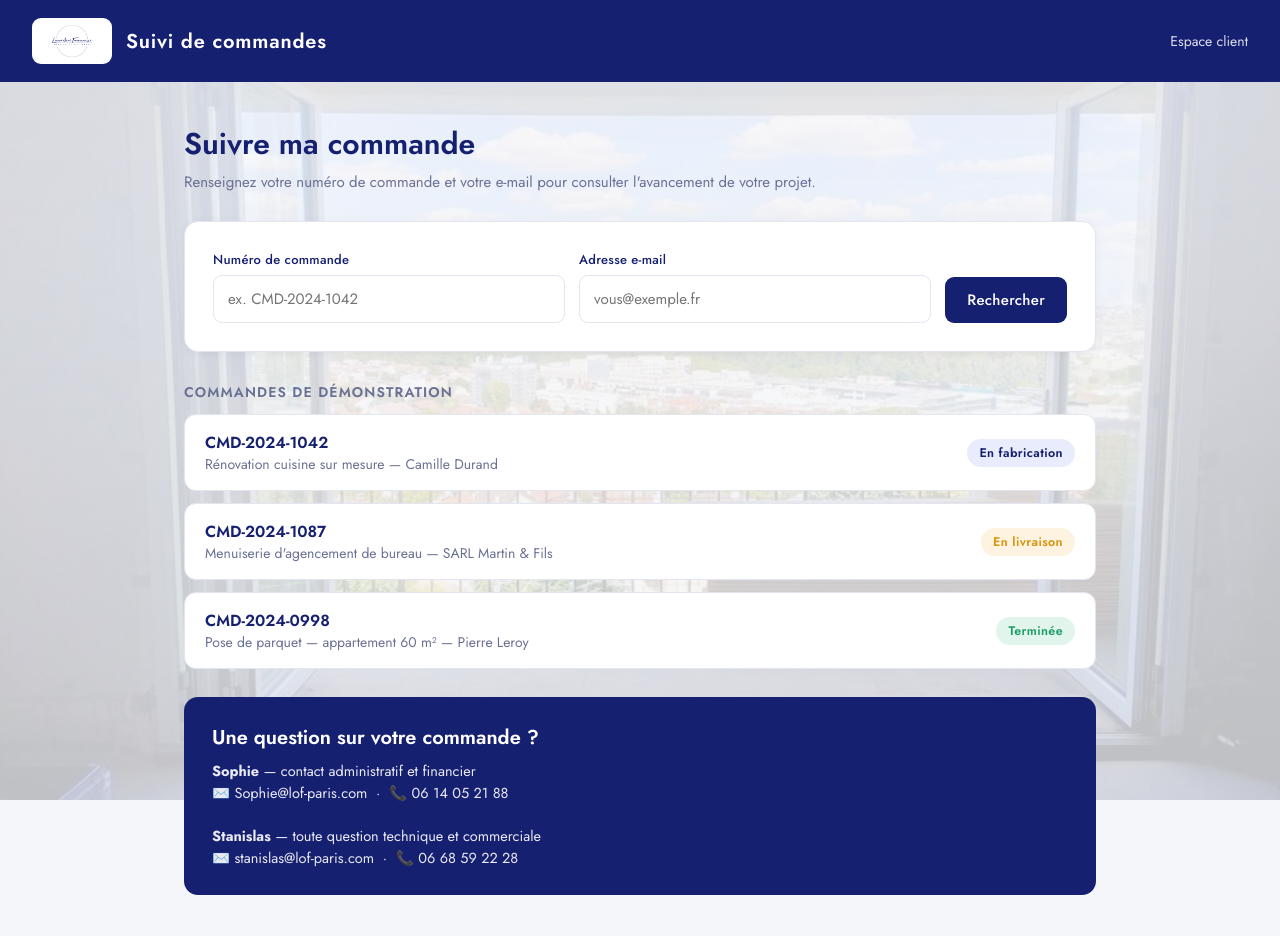
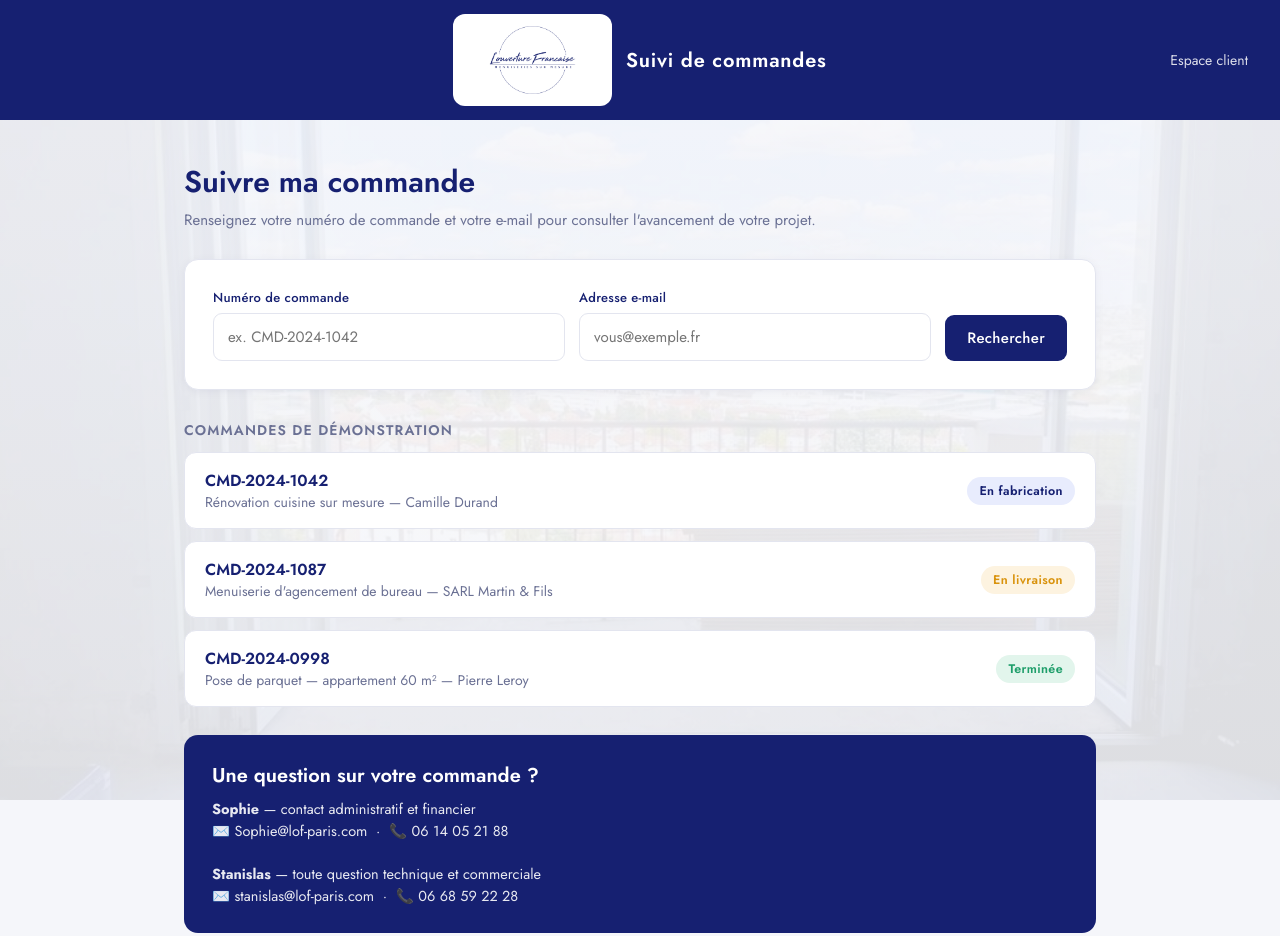
Before and after one commit to stanislas-LOF/prototype-portail, a plain HTML site: page prototype-suivi-commandes/index.html in a window 1280 px wide. Drawn offline with Linux system fonts and the light colour scheme.

Commit message:
Voile de fond plus opaque ; logo centré et agrandi dans le header

```diff
--- a/prototype-suivi-commandes/index.html
+++ b/prototype-suivi-commandes/index.html
@@ -30,18 +30,19 @@ body{
 header{
   background:var(--navy);
   color:var(--white);
-  padding:18px 32px;
+  padding:14px 32px;
   display:flex;
   align-items:center;
-  justify-content:space-between;
+  justify-content:center;
+  position:relative;
 }
 .brand{display:flex;align-items:center;gap:14px;font-size:20px;font-weight:600;letter-spacing:.04em;}
-.brand img{height:46px;display:block;background:#fff;border-radius:9px;padding:5px 10px;}
+.brand img{height:92px;display:block;background:#fff;border-radius:12px;padding:8px 16px;}
 .brand .fallback-mark{
   height:40px;width:40px;border:2px solid var(--white);border-radius:8px;
   display:flex;align-items:center;justify-content:center;font-weight:700;font-size:18px;
 }
-header nav{font-size:14px;opacity:.85;}
+header nav{font-size:14px;opacity:.85;position:absolute;right:32px;}
 main{flex:1;width:100%;max-width:960px;margin:0 auto;padding:40px 24px 64px;}
 h1{color:var(--navy);font-size:30px;font-weight:600;margin-bottom:6px;}
 h2{color:var(--navy);font-size:20px;font-weight:600;}
@@ -130,7 +131,7 @@ button:hover,.btn:hover{background:var(--navy-dark);}
 .bg-slideshow img:nth-child(5){animation-delay:24s;}
 .bg-slideshow img:nth-child(6){animation-delay:30s;}
 @keyframes diapo{0%{opacity:0;}4%{opacity:1;}15%{opacity:1;}20%{opacity:0;}100%{opacity:0;}}
-.bg-overlay{position:fixed;inset:0;z-index:-1;background:linear-gradient(rgba(245,246,250,.86),rgba(245,246,250,.78));}
+.bg-overlay{position:fixed;inset:0;z-index:-1;background:linear-gradient(rgba(245,246,250,.94),rgba(245,246,250,.9));}
 @media (max-width:720px){
   .search-grid{grid-template-columns:1fr;}
   .step .lbl{font-size:10.5px;max-width:70px;}
```
